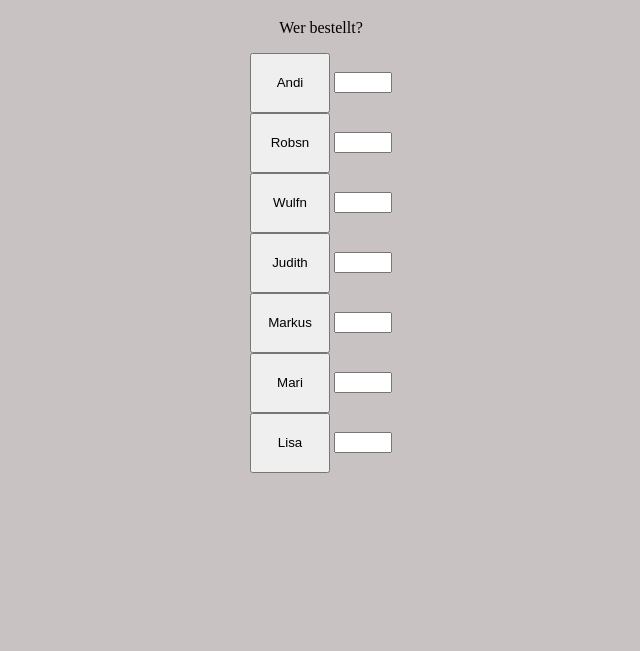
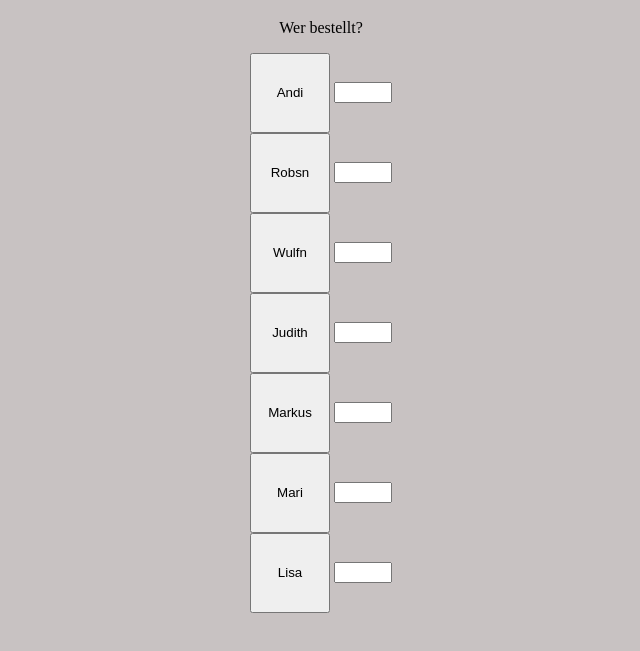
Before and after one commit to fink-inventions/OrderDeviceButtonWebUI, a plain HTML site: page index.html in a window 1280 px wide. Shown: the part 61-712 px from the top of the page, without its empty margins (319-959 px from the left). Drawn offline with Linux system fonts and the light colour scheme.

Commit message:
modified:   style.css

```diff
--- a/style.css
+++ b/style.css
@@ -20,7 +20,7 @@ p {
 }
 button {
     width: 80px;
-    height: 60px;
+    height: 80px;
 }
 input {
     width: 50px;
```
